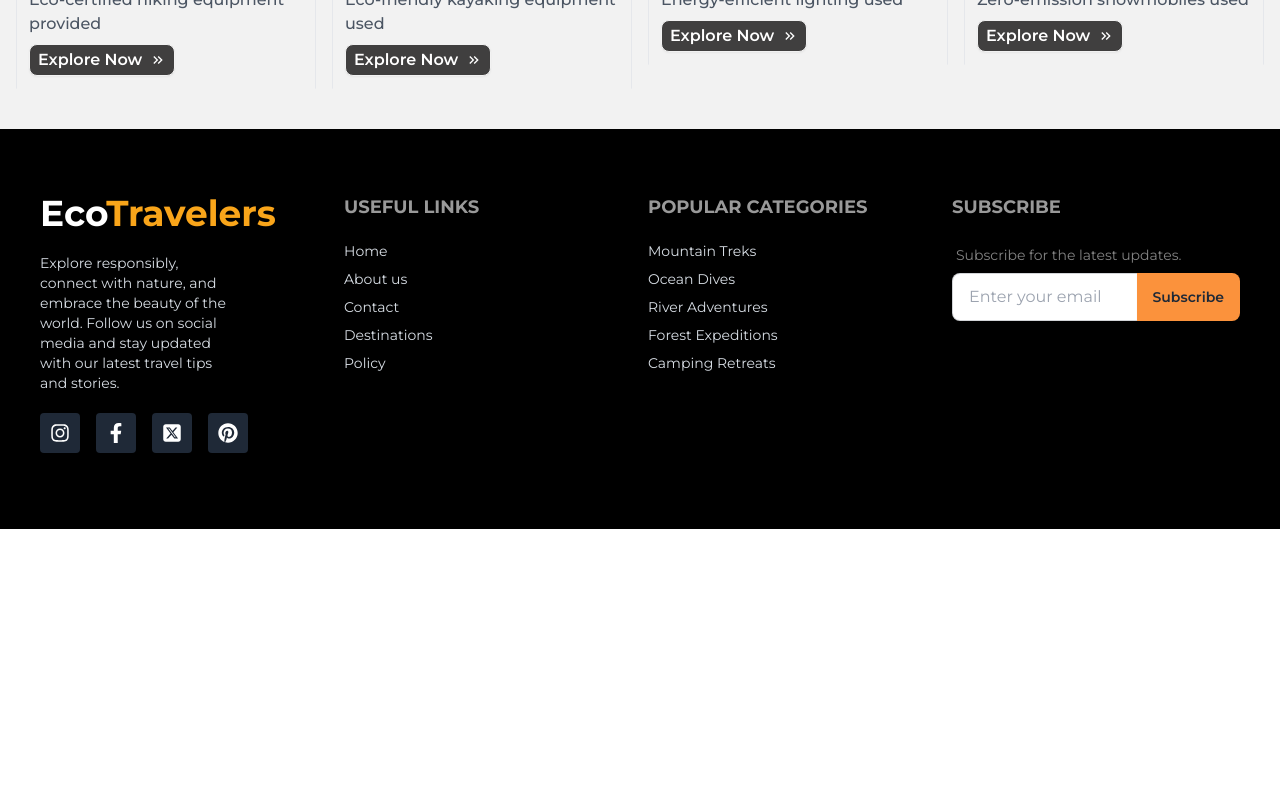
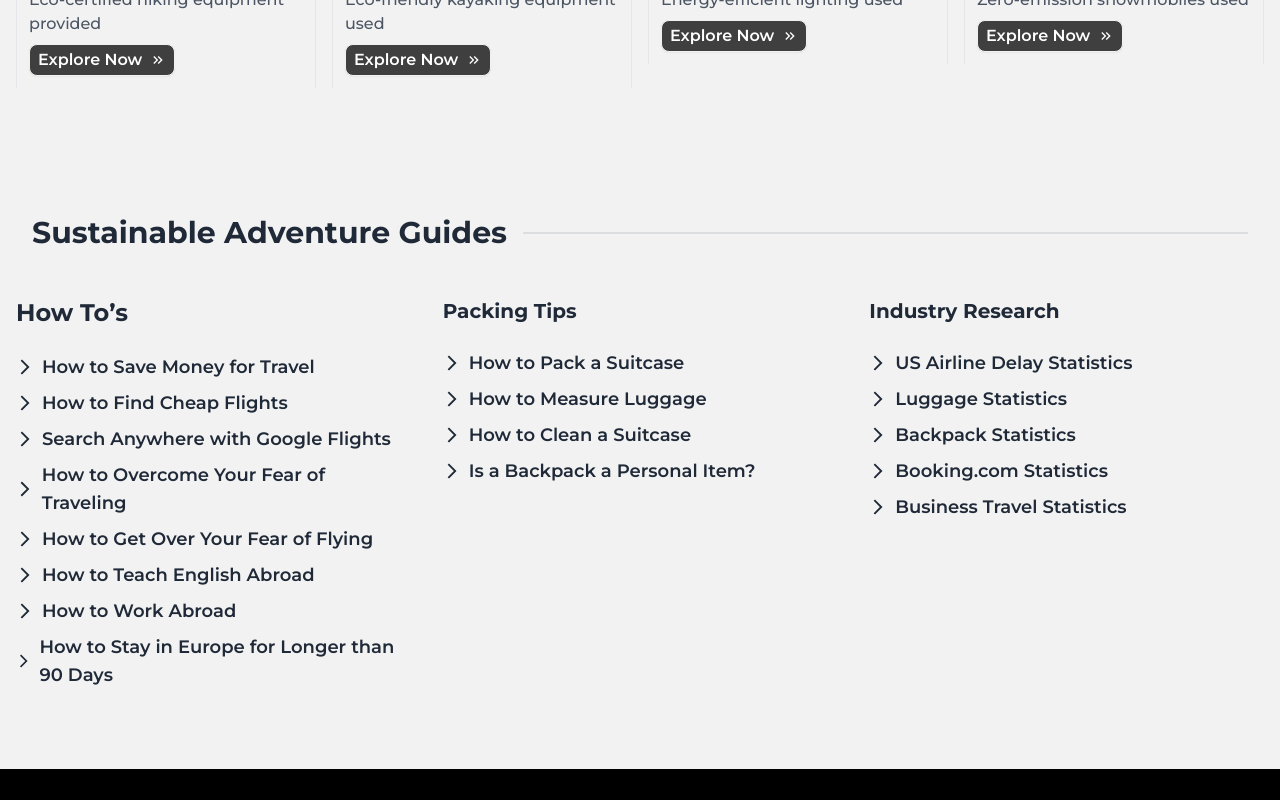
Before and after one commit to fahimprito/eco-adventure-blog, a React (Vite) app: page / in a window 1280 px wide. Shown: the part 2020-2820 px from the top of the page. Before the commit the page ends 2549 px from the top, so only its background shows below. Built offline with nearby package versions, Linux system fonts and the light colour scheme; no server answers.

Commit message:
google login, private details

```diff
--- a/src/components/AdventureCards/AllAdventures.jsx
+++ b/src/components/AdventureCards/AllAdventures.jsx
@@ -14,7 +14,8 @@ const AllAdventures = () => {
     return (
         <div className="py-4 md:py-10 px-4">
             <div>
-                <h2 className="text-3xl font-bold my-10 px-4 divider divider-start">Adventure Experiences</h2>
+                {/* <h2 className="text-3xl font-bold my-10 px-4 divider divider-start">Adventure Experiences</h2> */}
+                <h2 className="text-3xl font-bold my-6 md:my-10 px-4 md:divider md:divider-start">Adventure Experiences</h2>
             </div>
             <div className="grid grid-cols-1 sm:grid-cols-3 lg:grid-cols-4 gap-4">
                 {
--- /dev/null
+++ b/src/components/Guides/Guides.jsx
@@ -0,0 +1,93 @@
+import { MdOutlineArrowForwardIos } from "react-icons/md";
+import { Link } from "react-router-dom";
+
+
+const Guides = () => {
+    return (
+        <div>
+            <div className="container mx-auto px-4 py-20">
+                <h2 className="text-3xl font-bold mb-10 md:mb-14 px-4 md:divider md:divider-start">Sustainable Adventure Guides</h2>
+                <div className="grid grid-cols-1 md:grid-cols-3 gap-8 ">
+                    {/* Column 1 */}
+                    <div>
+                        <h3 className="text-2xl font-bold mb-6">How To’s</h3>
+                        <ul className="space-y-2 text-lg font-semibold">
+                            <li className="flex items-center gap-2"><MdOutlineArrowForwardIos />
+                                <Link className="hover:underline hover:text-[#f97e1a]">How to Save Money for Travel</Link>
+                            </li>
+                            <li className="flex items-center gap-2"><MdOutlineArrowForwardIos />
+                                <Link className="hover:underline hover:text-[#f97e1a]">How to Find Cheap Flights</Link>
+                            </li>
+                            <li className="flex items-center gap-2"><MdOutlineArrowForwardIos />
+                                <Link className="hover:underline hover:text-[#f97e1a]">Search Anywhere with Google Flights</Link>
+                            </li>
+                            <li className="flex items-center gap-2"><MdOutlineArrowForwardIos />
+                                <Link className="hover:underline hover:text-[#f97e1a]">How to Overcome Your Fear of Traveling</Link>
+                            </li>
+                            <li className="flex items-center gap-2"><MdOutlineArrowForwardIos />
+                                <Link className="hover:underline hover:text-[#f97e1a]">How to Get Over Your Fear of Flying</Link>
+                            </li>
+                            <li className="flex items-center gap-2"><MdOutlineArrowForwardIos />
+                                <Link className="hover:underline hover:text-[#f97e1a]">How to Teach English Abroad</Link>
+                            </li>
+                            <li className="flex items-center gap-2"><MdOutlineArrowForwardIos />
+                                <Link className="hover:underline hover:text-[#f97e1a]">How to Work Abroad</Link>
+                            </li>
+                            <li className="flex items-center gap-2"><MdOutlineArrowForwardIos />
+                                <Link className="hover:underline hover:text-[#f97e1a]">How to Stay in Europe for Longer than 90 Days</Link>
+                            </li>
+                        </ul>
+                    </div>
+
+                    {/* Column 2 */}
+                    <div>
+                        <h3 className="text-xl font-bold mb-6">Packing Tips</h3>
+                        <ul className="space-y-2 text-lg font-semibold">
+                            <li className="flex items-center gap-2"><MdOutlineArrowForwardIos />
+
+                                <Link className="hover:underline hover:text-[#f97e1a]">How to Pack a Suitcase</Link>
+                            </li>
+                            <li className="flex items-center gap-2"><MdOutlineArrowForwardIos />
+
+                                <Link className="hover:underline hover:text-[#f97e1a]">How to Measure Luggage</Link>
+                            </li>
+                            <li className="flex items-center gap-2"><MdOutlineArrowForwardIos />
+
+                                <Link className="hover:underline hover:text-[#f97e1a]">How to Clean a Suitcase</Link>
+                            </li>
+                            <li className="flex items-center gap-2"><MdOutlineArrowForwardIos />
+
+                                <Link className="hover:underline hover:text-[#f97e1a]">Is a Backpack a Personal Item?</Link>
+                            </li>
+                        </ul>
+                    </div>
+
+                    {/* Column 3 */}
+                    <div>
+                        <h3 className="text-xl font-bold mb-6">Industry Research</h3>
+                        <ul className="space-y-2 text-lg font-semibold">
+                            <li className="flex items-center gap-2"><MdOutlineArrowForwardIos />
+                                <Link className="hover:underline hover:text-[#f97e1a]">US Airline Delay Statistics</Link>
+                            </li>
+                            <li className="flex items-center gap-2"><MdOutlineArrowForwardIos />
+                                <Link className="hover:underline hover:text-[#f97e1a]">Luggage Statistics</Link>
+                            </li>
+                            <li className="flex items-center gap-2"><MdOutlineArrowForwardIos />
+                                <Link className="hover:underline hover:text-[#f97e1a]">Backpack Statistics</Link>
+                            </li>
+                            <li className="flex items-center gap-2"><MdOutlineArrowForwardIos />
+                                <Link className="hover:underline hover:text-[#f97e1a]">Booking.com Statistics</Link>
+                            </li>
+                            <li className="flex items-center gap-2"><MdOutlineArrowForwardIos />
+                                <Link className="hover:underline hover:text-[#f97e1a]">Business Travel Statistics</Link>
+                            </li>
+                        </ul>
+                    </div>
+                </div>
+            </div>
+
+        </div>
+    );
+};
+
+export default Guides;
--- a/src/pages/Home.jsx
+++ b/src/pages/Home.jsx
@@ -1,5 +1,6 @@
 import AllAdventures from "../components/AdventureCards/AllAdventures";
 import Banner from "../components/Banner/Banner";
+import Guides from "../components/Guides/Guides";
 
 
 
@@ -18,7 +19,9 @@ const Home = () => {
 
 
             <section></section>
-            <section></section>
+            <section>
+                <Guides></Guides>
+            </section>
 
 
         </div>
--- a/src/pages/Login.jsx
+++ b/src/pages/Login.jsx
@@ -1,14 +1,15 @@
 import { useContext, useState } from "react";
 import { FaEye, FaEyeSlash } from "react-icons/fa6";
 import { FcGoogle } from "react-icons/fc";
-import { Link, useNavigate } from "react-router-dom";
+import { Link, useLocation, useNavigate } from "react-router-dom";
 import { AuthContext } from "../providers/AuthProvider";
 
 const Login = () => {
     const [showPassword, setShowPassword] = useState(false);
-    const { loginUser } = useContext(AuthContext);
+    const { loginUser, loginWithGoogle } = useContext(AuthContext);
     const navigate = useNavigate();
     const [error, setError] = useState({});
+    const location = useLocation();
 
     const handleLogin = (e) => {
         e.preventDefault();
@@ -24,6 +25,16 @@ const Login = () => {
             })
             .catch(err => {
                 setError({ ...error, login: err.message });
+            })
+    }
+
+    const handleGoogleSignIn = () => {
+        loginWithGoogle()
+            .then(() => {
+                navigate(location.state ? location.state : '/');
+            })
+            .catch(error => {
+                console.log('ERROR', error.message)
             })
     }
 
@@ -82,7 +93,7 @@ const Login = () => {
                 <div className="divider">OR</div>
 
                 <button
-                    // onClick={handleGoogleSignIn}
+                    onClick={handleGoogleSignIn}
                     className="btn btn-outline w-full text-blue-500 font-semibold text-lg rounded-full">
                     <span className="text-2xl">
                         <FcGoogle></FcGoogle>
--- a/src/providers/AuthProvider.jsx
+++ b/src/providers/AuthProvider.jsx
@@ -1,9 +1,11 @@
-import { createUserWithEmailAndPassword, onAuthStateChanged, signInWithEmailAndPassword, signOut, updateProfile } from "firebase/auth";
+import { createUserWithEmailAndPassword, GoogleAuthProvider, onAuthStateChanged, signInWithEmailAndPassword, signInWithPopup, signOut, updateProfile } from "firebase/auth";
 import PropTypes from "prop-types";
 import { createContext, useEffect, useState } from "react";
 import auth from "../firebase/firebase.config";
 
 export const AuthContext = createContext(null);
+
+const googleProvider = new GoogleAuthProvider();
 
 const AuthProvider = ({ children }) => {
     const [user, setUser] = useState(null);
@@ -21,6 +23,10 @@ const AuthProvider = ({ children }) => {
     const loginUser = (email, password) => {
         setLoading(true);
         return signInWithEmailAndPassword(auth, email, password);
+    }
+
+    const loginWithGoogle = () =>{
+        return signInWithPopup(auth, googleProvider);
     }
 
     const logOutUser = () => {
@@ -48,6 +54,7 @@ const AuthProvider = ({ children }) => {
         updateUserProfile,
         loginUser,
         logOutUser,
+        loginWithGoogle,
     }
 
     return (
--- a/src/routes/Router.jsx
+++ b/src/routes/Router.jsx
@@ -7,6 +7,7 @@ import Contact from "../pages/Contact";
 import Login from "../pages/Login";
 import Register from "../pages/Register";
 import AdventureDetails from "../pages/AdventureDetails";
+import PrivateRoute from "./PrivateRoute";
 
 const router = createBrowserRouter([
     {
@@ -28,7 +29,7 @@ const router = createBrowserRouter([
             },
             {
                 path: "/adventure/:id",
-                element: <AdventureDetails></AdventureDetails>,
+                element: <PrivateRoute><AdventureDetails></AdventureDetails></PrivateRoute>,
                 loader: () => fetch('/adventures.json')
             },
             {
```
Also changed, not shown: src/pages/Register.jsx (+15 -5 lines).
